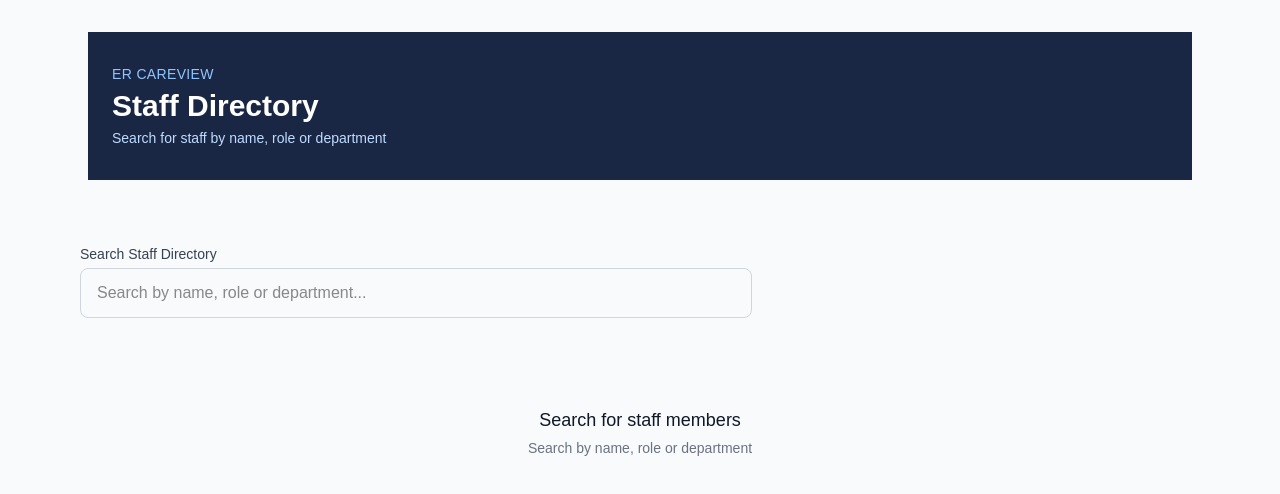
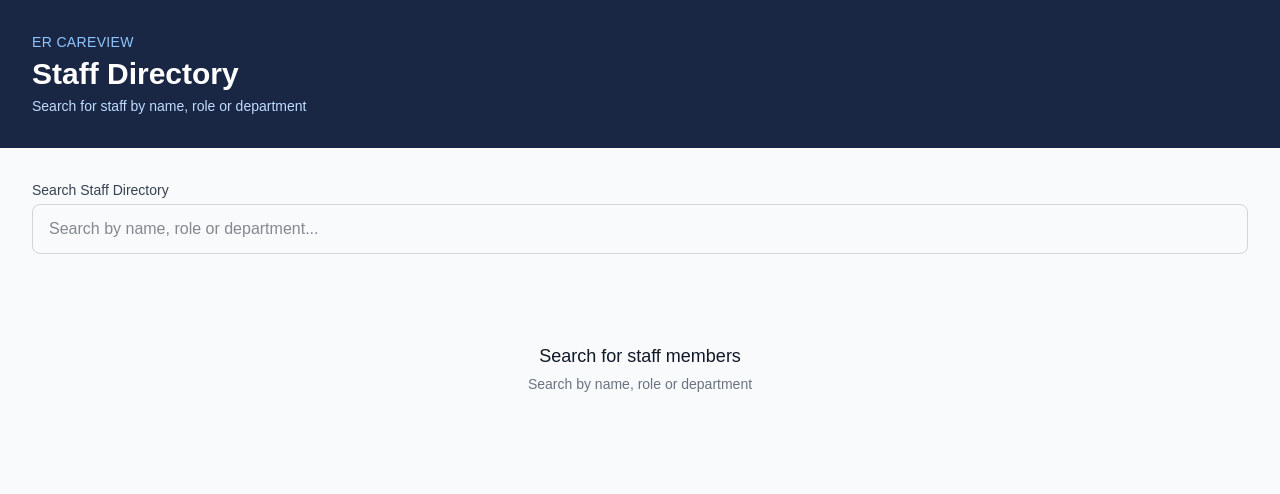
Before and after one commit to jfarooq22/Nextjs_debounce_search, a Next.js app: page /staff in a window 1280 px wide. Shown: the top 494 px of the page. Built offline with nearby package versions, Linux system fonts and the light colour scheme.

Commit message:
fix: improve layout alignment and search input width

```diff
--- a/app/staff/page.tsx
+++ b/app/staff/page.tsx
@@ -9,9 +9,8 @@ export default function StaffDirectoryPage() {
     return (
         <main className="min-h-screen bg-gray-50">
             {/* Header */}
-            <div className="max-w-6xl mx-auto px-6 py-8 flex flex-col gap-6">
-                <header className="bg-[#1a2744] text-white">
-                    <div className="max-w-6xl mx-auto px-6 py-8">
+            <header className="bg-[#1a2744] text-white w-full">
+                <div className="px-8 py-8">
                     <p className="text-blue-300 text-sm font-medium tracking-wide uppercase mb-1">
                         ER CareView
                     </p>
@@ -21,10 +20,9 @@ export default function StaffDirectoryPage() {
                     </p>
                 </div>
             </header>
-            </div>
 
             {/* Content */}
-            <div className="max-w-6xl mx-auto px-4 py-8 flex flex-col gap-6">
+            <div className="px-8 py-8 flex flex-col gap-6">
                 <StaffDirectoryClient />
             </div>
         </main>
--- a/components/staff/SearchInput.tsx
+++ b/components/staff/SearchInput.tsx
@@ -13,7 +13,7 @@ export function SearchInput({ value, onChange, isLoading, resultCount }: SearchI
     const inputRef = useRef<HTMLInputElement>(null)
 
     return (
-        <div className="relative w-full max-w-2xl">
+        <div className="relative w-full">
             <label
                 htmlFor="staff-search"
                 className="block text-sm font-medium text-gray-700 mb-1"
@@ -33,7 +33,7 @@ export function SearchInput({ value, onChange, isLoading, resultCount }: SearchI
                     value={value}
                     onChange={(e) => onChange(e.target.value)}
                     placeholder="Search by name, role or department..."
-                    className="w-full px-4 py-3 pr-10 border border-gray-300 rounded-lg focus:outline-none focus:ring-2 focus:ring-blue-500 focus:border-transparent"
+                    className="w-full px-4 py-3 pr-10 border border-gray-300 rounded-lg focus:outline-none focus:ring-2 focus:ring-blue-500 focus:border-transparent text-gray-900"
                 />
 
                 {isLoading && (
```
Also changed, not shown: components/staff/StaffGrid.tsx (+32 -0 lines). Lines whose indentation alone changed are shown as unchanged.
